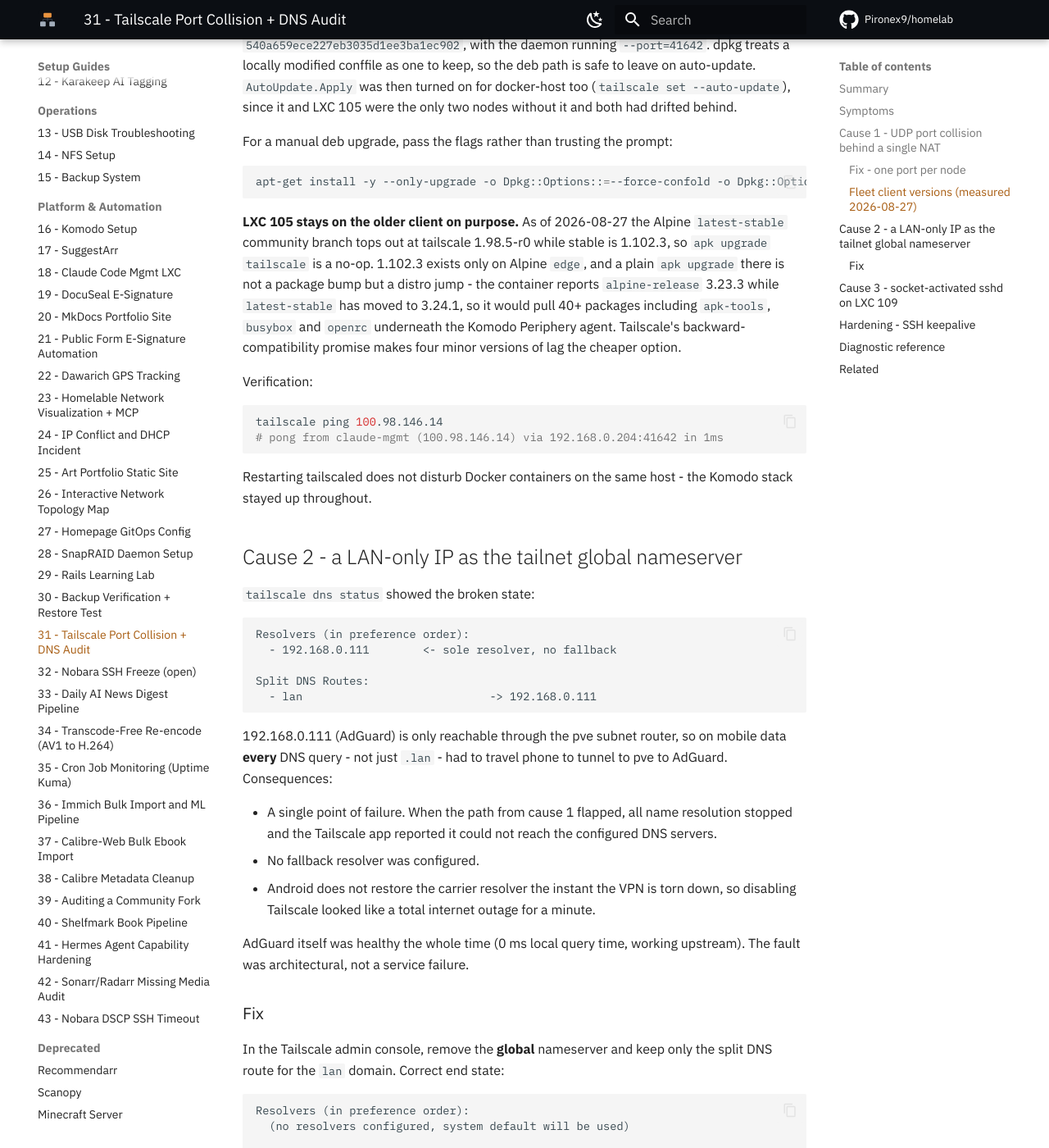
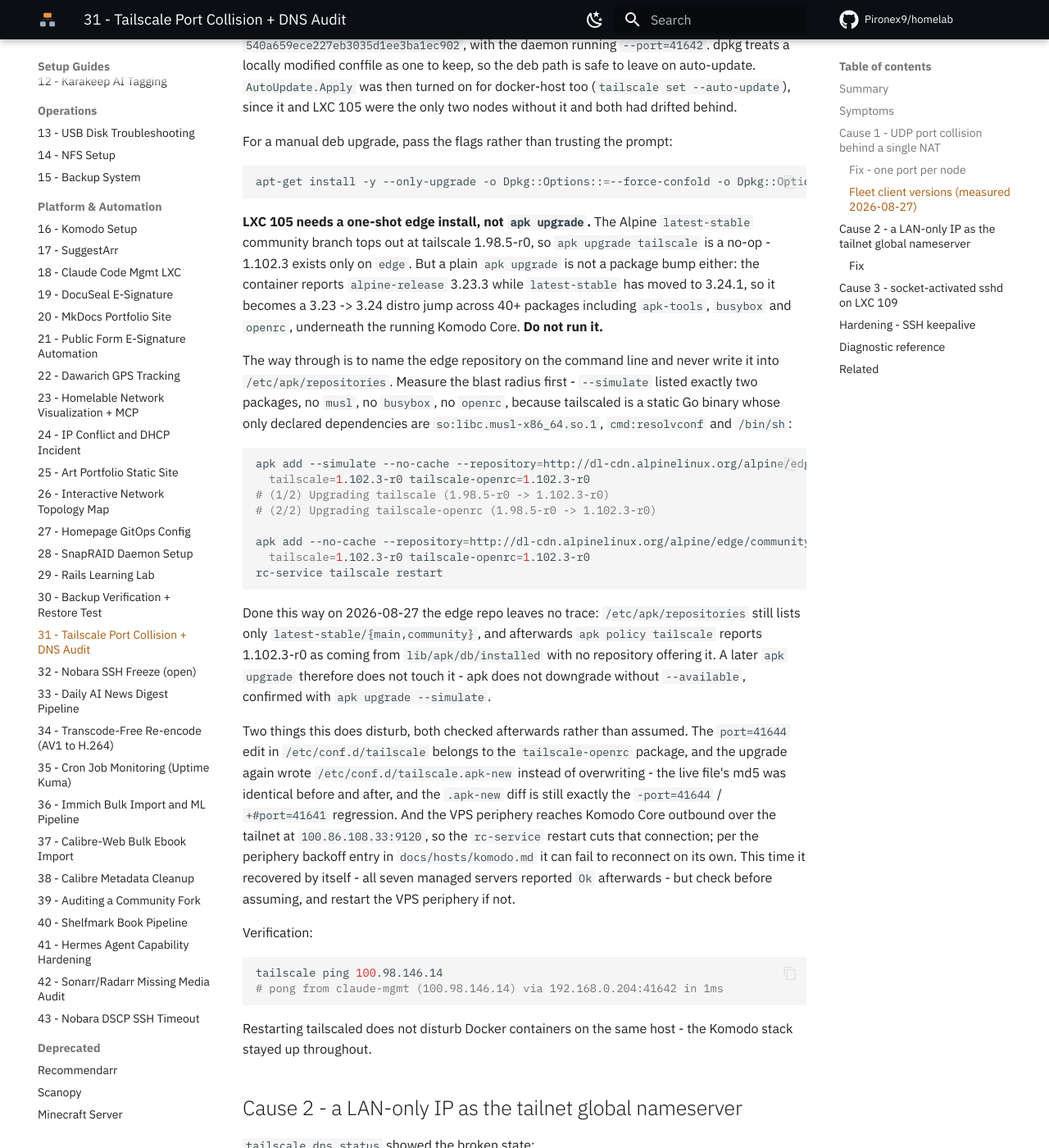
Before and after one commit to Pironex9/homelab, an MkDocs documentation site: the page built from docs/proxmox/31_Tailscale_Port_Collision_DNS_Audit.md, in a window 1280 px wide and 1400 px high, scrolled down 3919 px. Shown: the whole window at 82% size. Built offline with MkDocs 1.6.1 and Material for MkDocs 9.7.7, drawn with Linux system fonts in a browser that asks for light colours; comment, search, counter and statistics services are not loaded; some of the changed text lies outside the part shown.

Commit message:
docs(tailscale): a komodo LXC is 1.102.3-on, egyszeri edge repo hivassal
Az apk add --repository kapcsolo nem irja be az edge-et az
/etc/apk/repositories-be, es a --simulate szerint pontosan ket csomag mozdul,
mert a tailscaled statikus Go binaris. A port=41644 tullelte (.apk-new lett),
a VPS periphery magatol visszajott, mind a het Komodo szerver Ok.

````diff
--- a/docs/proxmox/31_Tailscale_Port_Collision_DNS_Audit.md
+++ b/docs/proxmox/31_Tailscale_Port_Collision_DNS_Audit.md
@@ -108,7 +108,7 @@
 | pve | 1.102.3 | true |
 | claude-mgmt (LXC 109) | 1.102.3 | true |
 | docker-host (LXC 100) | 1.102.3 | true (enabled this day, was 1.102.2) |
-| alpine-komodo (LXC 105) | 1.98.5 | off - see below |
+| alpine-komodo (LXC 105) | 1.98.5 -> 1.102.3 | off - upgraded by hand, see below |
 | homelab-vps | 1.102.3 | true |
 | opt3050-i5 / opt3060-i3 / opt5060-i5 | 1.102.3 | true |
 | orangepione | 1.102.3 | - |
@@ -123,7 +123,24 @@
 apt-get install -y --only-upgrade -o Dpkg::Options::=--force-confold -o Dpkg::Options::=--force-confdef tailscale
 ```
 
-**LXC 105 stays on the older client on purpose.** As of 2026-08-27 the Alpine `latest-stable` community branch tops out at tailscale 1.98.5-r0 while stable is 1.102.3, so `apk upgrade tailscale` is a no-op. 1.102.3 exists only on Alpine `edge`, and a plain `apk upgrade` there is not a package bump but a distro jump - the container reports `alpine-release` 3.23.3 while `latest-stable` has moved to 3.24.1, so it would pull 40+ packages including `apk-tools`, `busybox` and `openrc` underneath the Komodo Periphery agent. Tailscale's backward-compatibility promise makes four minor versions of lag the cheaper option.
+**LXC 105 needs a one-shot edge install, not `apk upgrade`.** The Alpine `latest-stable` community branch tops out at tailscale 1.98.5-r0, so `apk upgrade tailscale` is a no-op - 1.102.3 exists only on `edge`. But a plain `apk upgrade` is not a package bump either: the container reports `alpine-release` 3.23.3 while `latest-stable` has moved to 3.24.1, so it becomes a 3.23 -> 3.24 distro jump across 40+ packages including `apk-tools`, `busybox` and `openrc`, underneath the running Komodo Core. **Do not run it.**
+
+The way through is to name the edge repository on the command line and never write it into `/etc/apk/repositories`. Measure the blast radius first - `--simulate` listed exactly two packages, no `musl`, no `busybox`, no `openrc`, because tailscaled is a static Go binary whose only declared dependencies are `so:libc.musl-x86_64.so.1`, `cmd:resolvconf` and `/bin/sh`:
+
+```bash
+apk add --simulate --no-cache --repository=http://dl-cdn.alpinelinux.org/alpine/edge/community \
+  tailscale=1.102.3-r0 tailscale-openrc=1.102.3-r0
+# (1/2) Upgrading tailscale (1.98.5-r0 -> 1.102.3-r0)
+# (2/2) Upgrading tailscale-openrc (1.98.5-r0 -> 1.102.3-r0)
+
+apk add --no-cache --repository=http://dl-cdn.alpinelinux.org/alpine/edge/community \
+  tailscale=1.102.3-r0 tailscale-openrc=1.102.3-r0
+rc-service tailscale restart
+```
+
+Done this way on 2026-08-27 the edge repo leaves no trace: `/etc/apk/repositories` still lists only `latest-stable/{main,community}`, and afterwards `apk policy tailscale` reports 1.102.3-r0 as coming from `lib/apk/db/installed` with no repository offering it. A later `apk upgrade` therefore does not touch it - apk does not downgrade without `--available`, confirmed with `apk upgrade --simulate`.
+
+Two things this does disturb, both checked afterwards rather than assumed. The `port=41644` edit in `/etc/conf.d/tailscale` belongs to the `tailscale-openrc` package, and the upgrade again wrote `/etc/conf.d/tailscale.apk-new` instead of overwriting - the live file's md5 was identical before and after, and the `.apk-new` diff is still exactly the `-port=41644` / `+#port=41641` regression. And the VPS periphery reaches Komodo Core outbound over the tailnet at `100.86.108.33:9120`, so the `rc-service` restart cuts that connection; per the periphery backoff entry in `docs/hosts/komodo.md` it can fail to reconnect on its own. This time it recovered by itself - all seven managed servers reported `Ok` afterwards - but check before assuming, and restart the VPS periphery if not.
 
 Verification:
 
````
Also changed, not shown: docs/hosts/komodo.md (+1 -1 lines).
